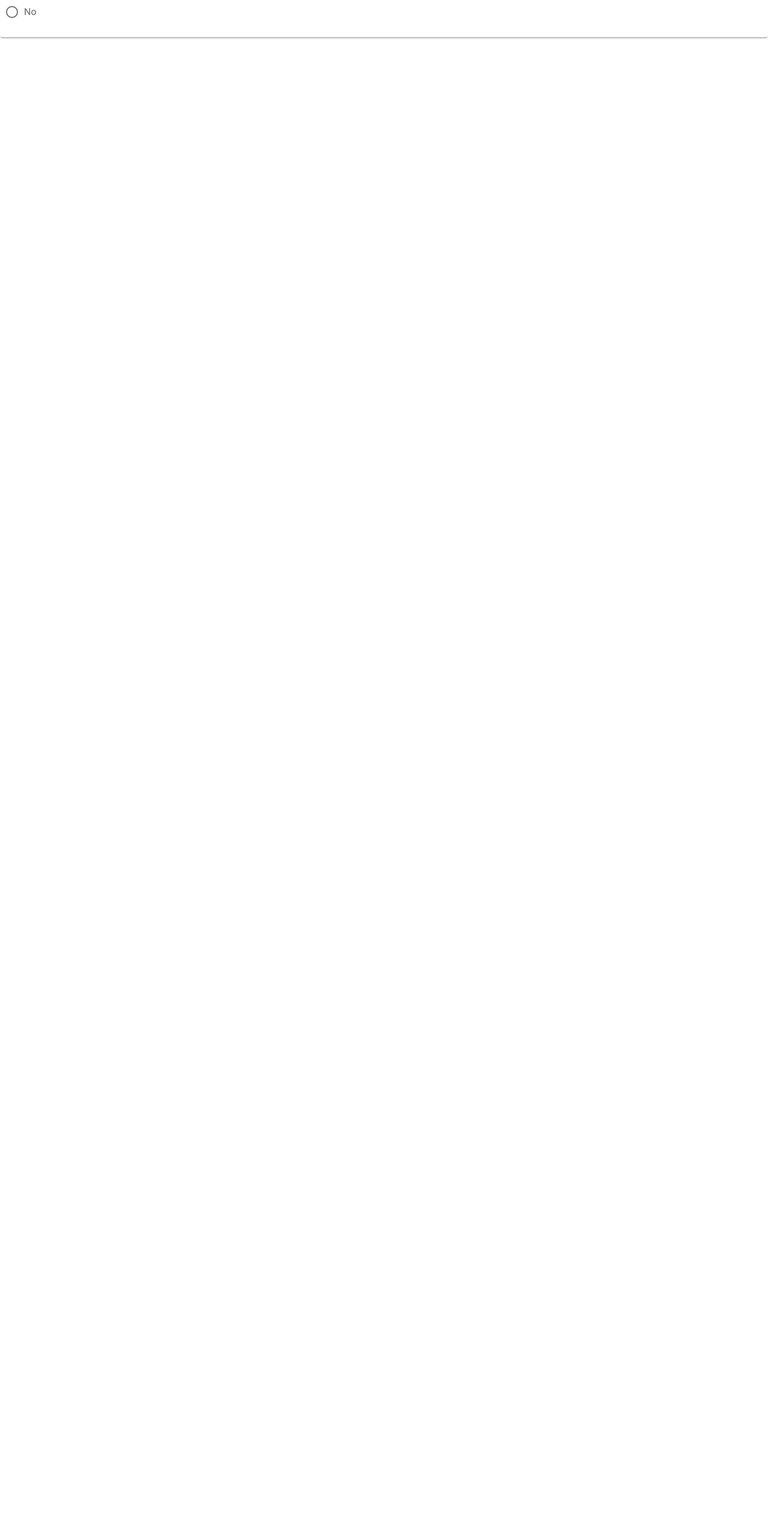
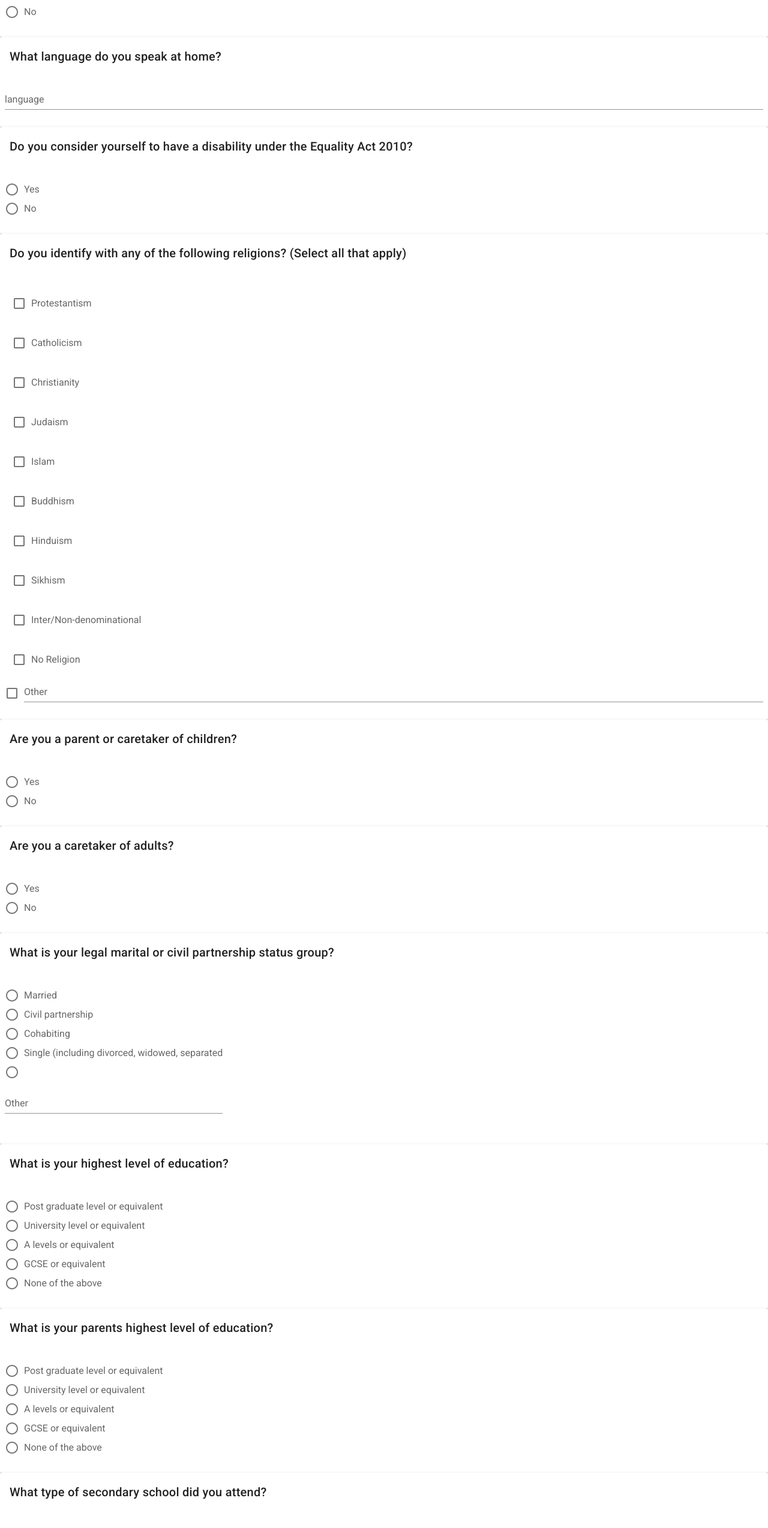
Before and after one commit to fresh8gaming/equal-ops, a Vue app: page / in a window 1280 px wide. Shown: the part 2598-5146 px from the top of the page at 60% size. Before the commit the page ends 2660 px from the top, so only its background shows below. Built offline with nearby package versions, Linux system fonts and the light colour scheme.

Commit message:
adds the rest of the questions

```diff
--- a/src/App.vue
+++ b/src/App.vue
@@ -91,6 +91,141 @@
         </v-radio-group>
       </v-card-actions>
     </v-card>
+
+    <v-card>
+      <v-card-title>What language do you speak at home?</v-card-title>
+      <v-card-actions>
+        <v-text-field label="language" single-line></v-text-field>
+      </v-card-actions>
+    </v-card>
+
+    <v-card>
+      <v-card-title>Do you consider yourself to have a disability under the Equality Act 2010?</v-card-title>
+      <v-card-actions>
+        <v-radio-group v-model="disabilityGroup">
+          <v-radio
+            v-for="disability in disabilityGroups"
+            :key="disability"
+            :label="`${disability}`"
+            :value="disability"
+          ></v-radio>
+        </v-radio-group>
+      </v-card-actions>
+    </v-card>
+
+    <v-card>
+      <v-card-title>Do you identify with any of the following religions? (Select all that apply)</v-card-title>
+      <v-card-actions>
+        <v-container fluid>
+          <v-checkbox
+            v-for="religion in religionGroups"
+            :key="religion"
+            :label="`${religion}`"
+            :value="religion"
+          ></v-checkbox>
+          <v-row align="center">
+            <v-checkbox value="Other"></v-checkbox>
+            <v-text-field :disabled="!religionGroup === 'Other'" label="Other"></v-text-field>
+          </v-row>
+        </v-container>
+      </v-card-actions>
+    </v-card>
+
+    <v-card>
+      <v-card-title>Are you a parent or caretaker of children?</v-card-title>
+      <v-card-actions>
+        <v-radio-group v-model="parentGroup">
+          <v-radio
+            v-for="parent in parentGroups"
+            :key="parent"
+            :label="`${parent}`"
+            :value="parent"
+          ></v-radio>
+        </v-radio-group>
+      </v-card-actions>
+    </v-card>
+
+    <v-card>
+      <v-card-title>Are you a caretaker of adults?</v-card-title>
+      <v-card-actions>
+        <v-radio-group v-model="carerGroup">
+          <v-radio v-for="carer in carerGroups" :key="carer" :label="`${carer}`" :value="carer"></v-radio>
+        </v-radio-group>
+      </v-card-actions>
+    </v-card>
+
+    <v-card>
+      <v-card-title>What is your legal marital or civil partnership status group?</v-card-title>
+      <v-card-actions>
+        <v-radio-group v-model="maritalGroup">
+          <v-radio
+            v-for="marital in maritalGroups"
+            :key="marital"
+            :label="`${marital}`"
+            :value="marital"
+          ></v-radio>
+
+          <v-radio value="Other"></v-radio>
+          <v-text-field :disabled="!maritalGroup === 'Other'" label="Other"></v-text-field>
+        </v-radio-group>
+      </v-card-actions>
+    </v-card>
+
+    <v-card>
+      <v-card-title>What is your highest level of education?</v-card-title>
+      <v-card-actions>
+        <v-radio-group v-model="educationGroup">
+          <v-radio
+            v-for="education in educationGroups"
+            :key="education"
+            :label="`${education}`"
+            :value="education"
+          ></v-radio>
+        </v-radio-group>
+      </v-card-actions>
+    </v-card>
+
+    <v-card>
+      <v-card-title>What is your parents highest level of education?</v-card-title>
+      <v-card-actions>
+        <v-radio-group v-model="parentEduGroup">
+          <v-radio
+            v-for="parentEdu in parentEduGroups"
+            :key="parentEdu"
+            :label="`${parentEdu}`"
+            :value="parentEdu"
+          ></v-radio>
+        </v-radio-group>
+      </v-card-actions>
+    </v-card>
+
+    <v-card>
+      <v-card-title>What type of secondary school did you attend?</v-card-title>
+      <v-card-actions>
+        <v-radio-group v-model="schoolGroup">
+          <v-radio
+            v-for="school in schoolGroups"
+            :key="school"
+            :label="`${school}`"
+            :value="school"
+          ></v-radio>
+        </v-radio-group>
+      </v-card-actions>
+    </v-card>
+
+    <v-card>
+      <v-card-title>Have you ever served on active duty in the U.K. Armed Forces?</v-card-title>
+      <v-card-actions>
+        <v-radio-group v-model="forcesGroup">
+          <v-radio
+            v-for="forces in forcesGroups"
+            :key="forces"
+            :label="`${forces}`"
+            :value="forces"
+          ></v-radio>
+        </v-radio-group>
+      </v-card-actions>
+    </v-card>
   </v-app>
 </template>
 
@@ -154,7 +289,67 @@ export default {
     ],
 
     lanuageGroup: "",
-    languageGroups: ["Yes", "No"]
+    languageGroups: ["Yes", "No"],
+
+    disabilityGroup: "",
+    disabilityGroups: ["Yes", "No"],
+
+    religionGroup: "",
+    religionGroups: [
+      "Protestantism",
+      "Catholicism",
+      "Christianity",
+      "Judaism",
+      "Islam",
+      "Buddhism",
+      "Hinduism",
+      "Sikhism",
+      "Inter/Non-denominational",
+      "No Religion"
+    ],
+
+    parentGroup: "",
+    parentGroups: ["Yes", "No"],
+
+    carerGroup: "",
+    carerGroups: ["Yes", "No"],
+
+    maritalGroup: "",
+    maritalGroups: [
+      "Married",
+      "Civil partnership",
+      "Cohabiting",
+      "Single (including divorced, widowed, separated"
+    ],
+
+    educationGroup: "",
+    educationGroups: [
+      "Post graduate level or equivalent",
+      "University level or equivalent",
+      "A levels or equivalent",
+      "GCSE or equivalent",
+      "None of the above"
+    ],
+
+    parentEduGroup: "",
+    parentEduGroups: [
+      "Post graduate level or equivalent",
+      "University level or equivalent",
+      "A levels or equivalent",
+      "GCSE or equivalent",
+      "None of the above"
+    ],
+
+    schoolGroup: "",
+    schoolGroups: [
+      "State comprehensive/academy",
+      "Grammar school",
+      "Private/'Public school'",
+      "Not sure"
+    ],
+
+    forcesGroup: "",
+    forcesGroups: ["Yes", "No"]
   })
 };
 </script>
```
